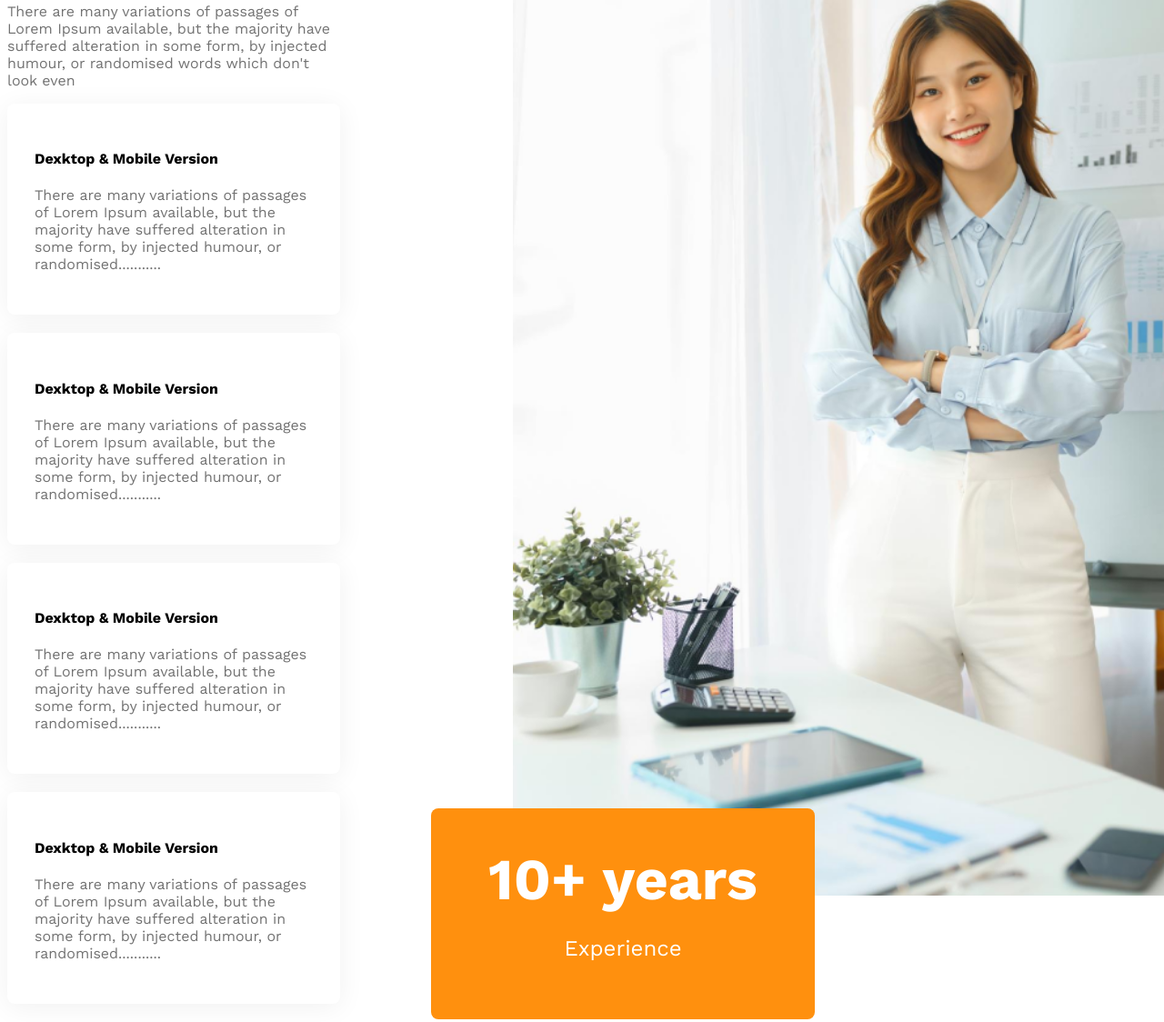
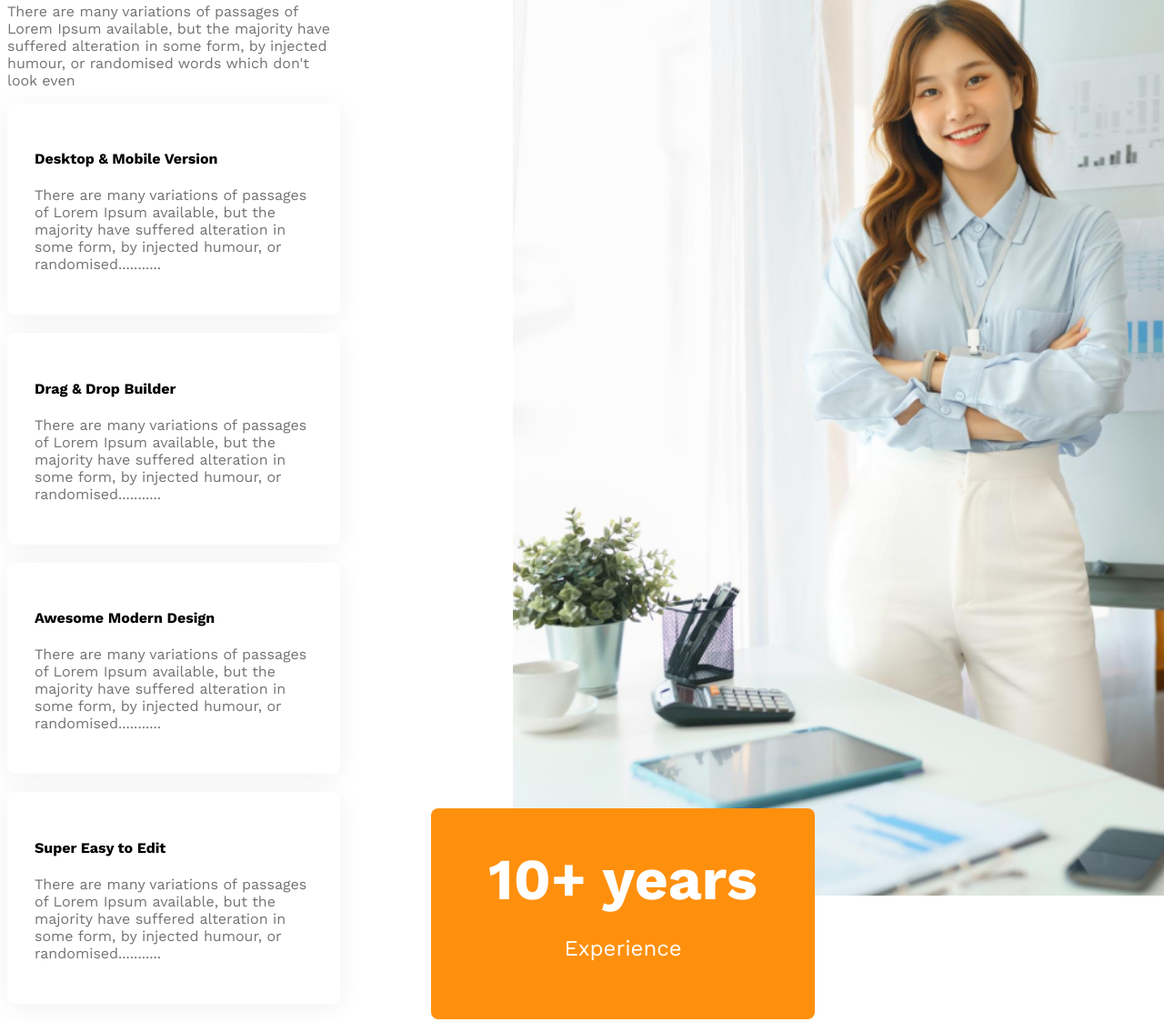
Before and after one commit to Ahmad-Alomgir/G3_Architects, a plain HTML site: page index.html in a window 1280 px wide. Shown: the part 2194-3318 px from the top of the page at 91% size. Drawn offline with nearby package versions, Linux system fonts and the light colour scheme.

Commit message:
G3 Website

```diff
--- a/index.html
+++ b/index.html
@@ -63,28 +63,28 @@
                 </p>
 
                 <div class="card">
-                    <h4>Dexktop & Mobile Version</h4>
+                    <h4>Desktop & Mobile Version</h4>
                     <p class="text_light_grey">
                         There are many variations of passages of Lorem Ipsum available, but the majority have suffered
                         alteration in some form, by injected humour, or randomised...........
                     </p>
                 </div>
                 <div class="card">
-                    <h4>Dexktop & Mobile Version</h4>
+                    <h4>Drag & Drop Builder</h4>
                     <p class="text_light_grey">
                         There are many variations of passages of Lorem Ipsum available, but the majority have suffered
                         alteration in some form, by injected humour, or randomised...........
                     </p>
                 </div>
                 <div class="card">
-                    <h4>Dexktop & Mobile Version</h4>
+                    <h4>Awesome Modern Design</h4>
                     <p class="text_light_grey">
                         There are many variations of passages of Lorem Ipsum available, but the majority have suffered
                         alteration in some form, by injected humour, or randomised...........
                     </p>
                 </div>
                 <div class="card">
-                    <h4>Dexktop & Mobile Version</h4>
+                    <h4>Super Easy to Edit</h4>
                     <p class="text_light_grey">
                         There are many variations of passages of Lorem Ipsum available, but the majority have suffered
                         alteration in some form, by injected humour, or randomised...........
```
